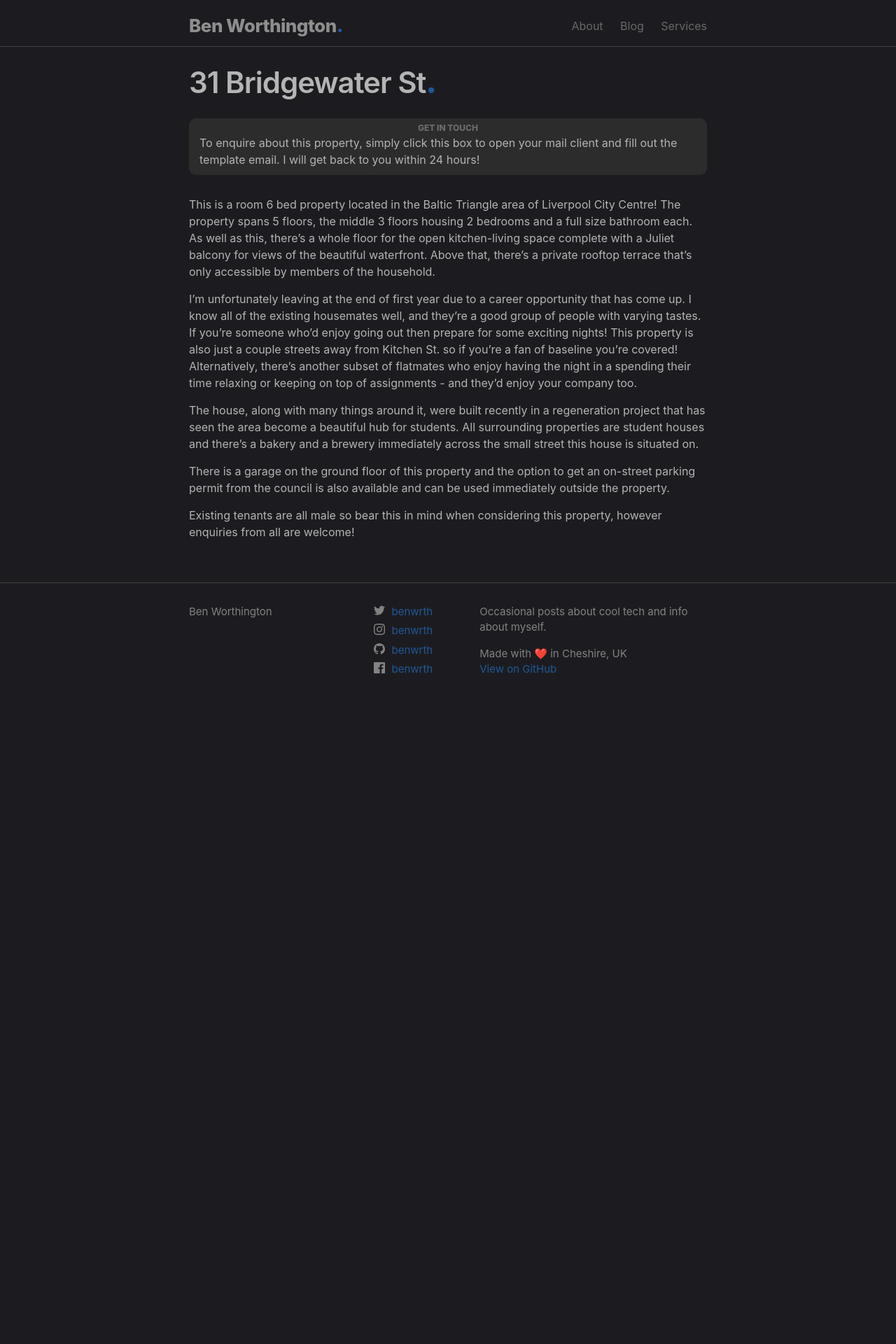
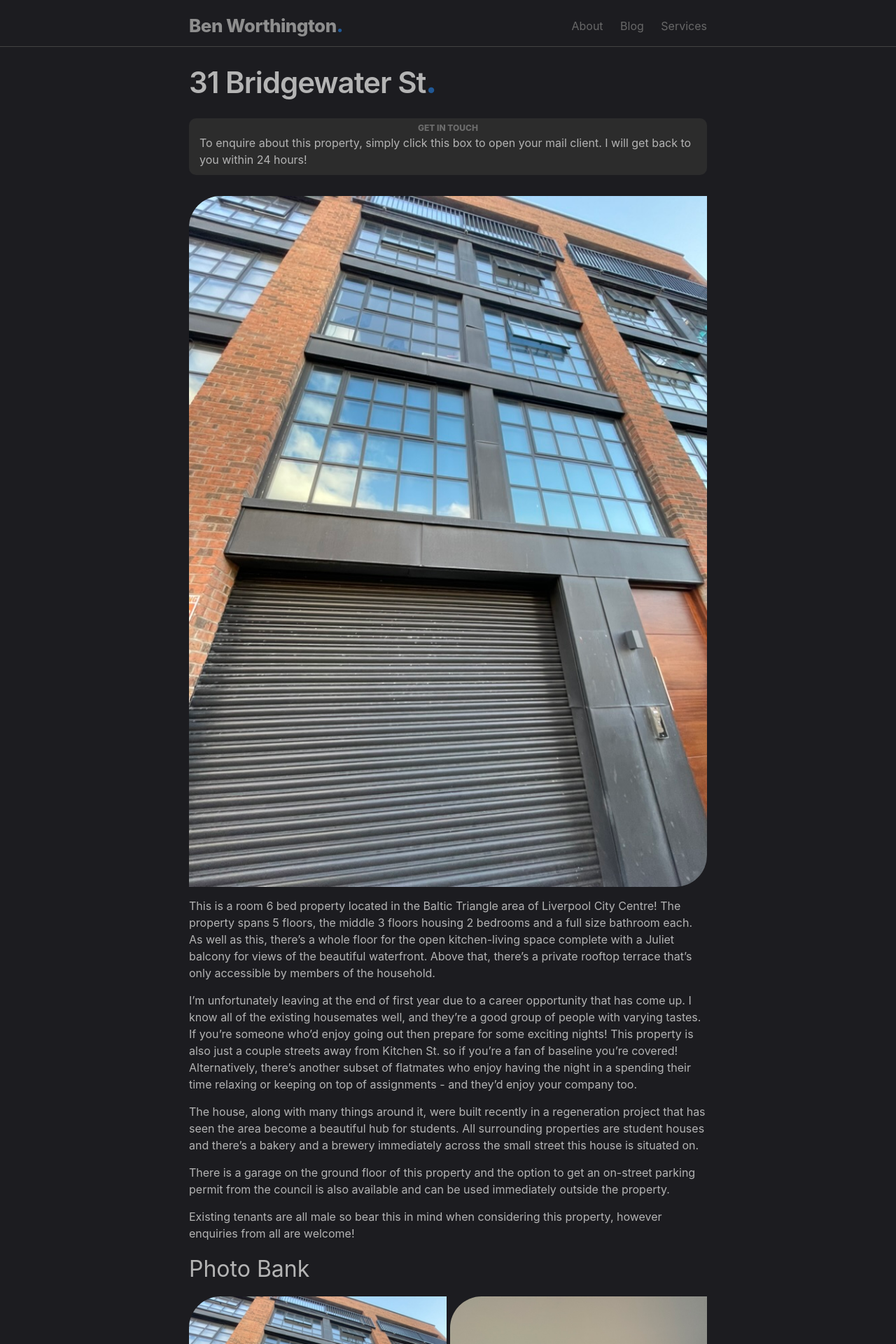
Before and after one commit to benwrth/blog, a Jekyll site: the page built from pages/31-bridgewater-st.md, in a window 1280 px wide. Shown: the top 1920 px of the page at 70% size. Built offline with Jekyll 4.4.1, drawn with Linux system fonts in a browser that asks for light colours; some web fonts are replaced; before the commit the page ends 1028 px from its top, so only the background shows below that; part of the change alters nothing that is shown.

Commit message:
Add house lisitng

```diff
--- a/pages/31-bridgewater-st.md
+++ b/pages/31-bridgewater-st.md
@@ -8,10 +8,12 @@ permalink: /31-bridgewater-st
 <a href="mailto:ben@wrth.me?subject=31%20Bridgewater%20St.">
 <div class="info-box post-list">
     <p class="info-box-title">GET IN TOUCH</p>
-    <p class="info-box-content">To enquire about this property, simply click this box to open your mail client and fill out the template email. I will get back to you within 24 hours!</p>
+    <p class="info-box-content">To enquire about this property, simply click this box to open your mail client. I will get back to you within 24 hours!</p>
 </div>
 </a>
 </div>
+
+![Front of Property](/assets/house/front.jpeg)
 
 This is a room 6 bed property located in the Baltic Triangle area of Liverpool City Centre! The property spans 5 floors, the middle 3 floors housing 2 bedrooms and a full size bathroom each. As well as this, there’s a whole floor for the open kitchen-living space complete with a Juliet balcony for views of the beautiful waterfront. Above that, there’s a private rooftop terrace that’s only accessible by members of the household.
 
@@ -22,3 +24,70 @@ The house, along with many things around it, were built recently in a regenerati
 There is a garage on the ground floor of this property and the option to get an on-street parking permit from the council is also available and can be used immediately outside the property.
 
 Existing tenants are all male so bear this in mind when considering this property, however enquiries from all are welcome!
+
+## Photo Bank
+
+<div style="width:100%;height:100%;margin:0;padding:0;box-sizing:border-box;font-family:sans-serif;">
+  <style>
+    .gallery-container {
+      display: grid;
+      grid-template-columns: repeat(2, 1fr);
+      gap: 5px;
+      width: 100%;
+      height: 100%;
+    }
+
+    .gallery-container img {
+      width: 100%;
+      height: auto;
+      display: block;
+      cursor: pointer;
+    }
+
+    @media (max-width: 600px) {
+      .gallery-container {
+        grid-template-columns: 1fr;
+      }
+    }
+
+    .overlay {
+      position: fixed;
+      top: 0; left: 0;
+      width: 100vw;
+      height: 100vh;
+      background: rgba(0,0,0,0.9);
+      display: none;
+      align-items: center;
+      justify-content: center;
+      z-index: 9999;
+    }
+
+    .overlay img {
+      max-width: 90vw;
+      max-height: 90vh;
+    }
+  </style>
+
+  <div class="gallery-container">
+    <img src="/assets/house/front.jpeg" onclick="showOverlay(this.src)">
+    <img src="/assets/house/kitchen.jpeg" onclick="showOverlay(this.src)">
+    <img src="/assets/house/living.jpeg" onclick="showOverlay(this.src)">
+    <img src="/assets/house/terrace.jpeg" onclick="showOverlay(this.src)">
+    <img src="/assets/house/bedroom.jpeg" onclick="showOverlay(this.src)">
+    <img src="/assets/house/bathroom.jpeg" onclick="showOverlay(this.src)">
+  </div>
+
+  <div class="overlay" onclick="hideOverlay()" id="imgOverlay">
+    <img id="overlayImg" src="">
+  </div>
+
+  <script>
+    function showOverlay(src) {
+      document.getElementById('overlayImg').src = src;
+      document.getElementById('imgOverlay').style.display = 'flex';
+    }
+    function hideOverlay() {
+      document.getElementById('imgOverlay').style.display = 'none';
+    }
+  </script>
+</div>
```
Also changed, not shown: assets/house/bathroom.jpeg (added), assets/house/bedroom.jpeg (added), assets/house/front.jpeg (added), assets/house/kitchen.jpeg (added), assets/house/living.jpeg (added), assets/house/terrace.jpeg (added).
